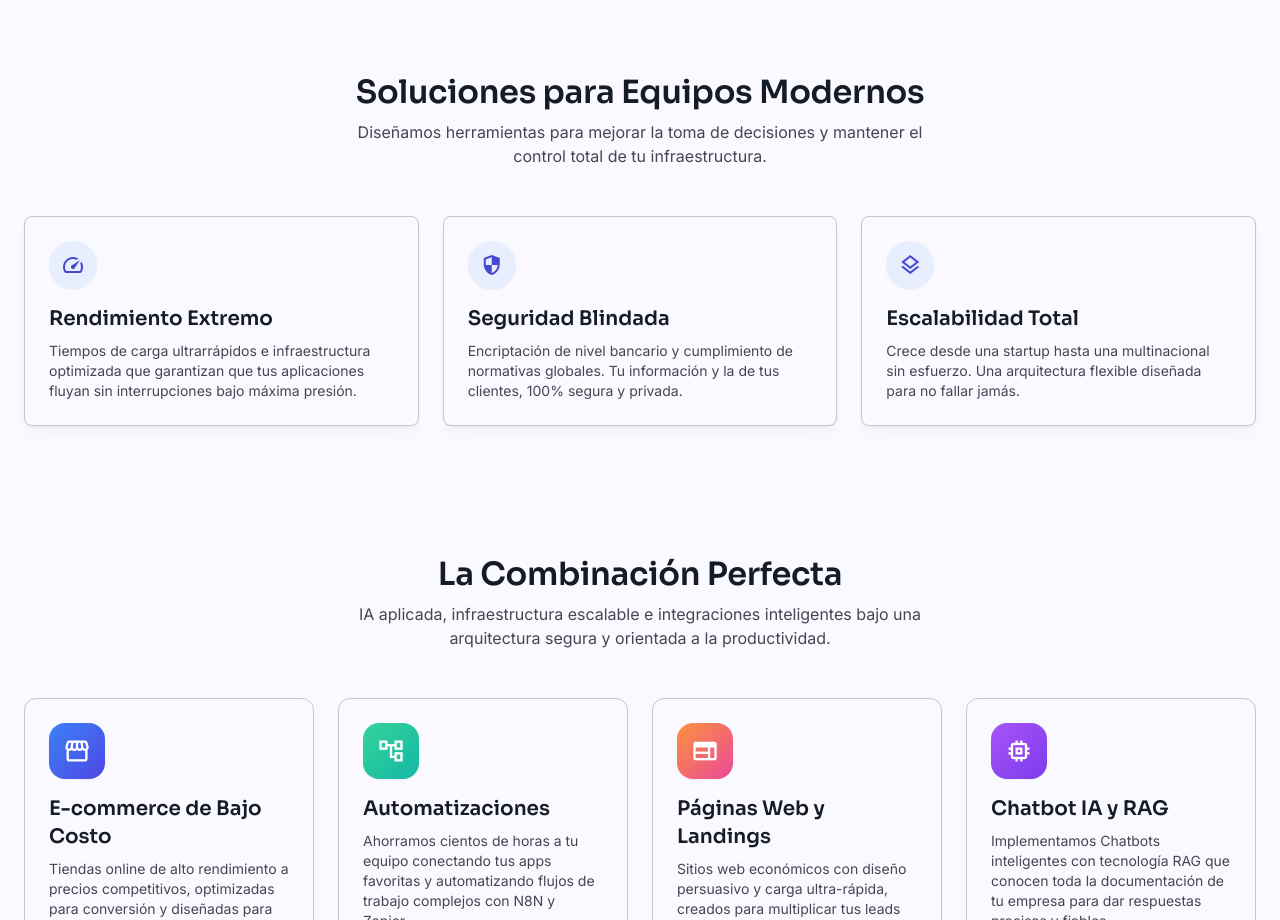
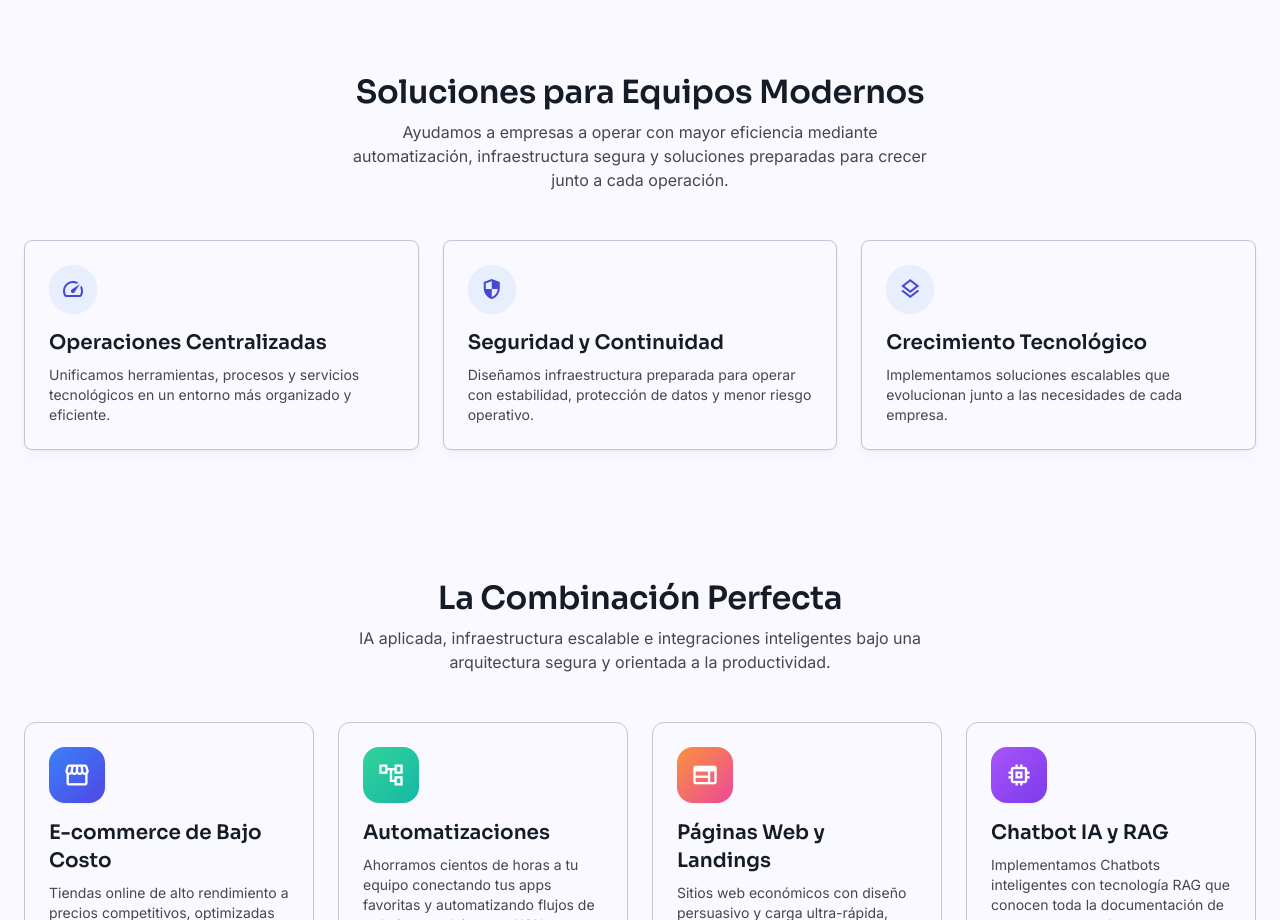
Before and after one commit to Katrix-soft/katrixland, an Angular app: page / in a window 1280 px wide. Shown: the part 1320-2240 px from the top of the page. Built offline with nearby package versions, Linux system fonts and the light colour scheme.

Commit message:
Refine features section messaging

```diff
--- a/src/app/app.html
+++ b/src/app/app.html
@@ -63,7 +63,7 @@
 <div class="max-w-container-max mx-auto">
 <div class="text-center mb-2xl">
 <h2 class="font-headline-lg text-headline-lg text-on-surface mb-sm">Soluciones para Equipos Modernos</h2>
-<p class="font-body-md text-body-md text-on-surface-variant max-w-xl mx-auto">Diseñamos herramientas para mejorar la toma de decisiones y mantener el control total de tu infraestructura.</p>
+<p class="font-body-md text-body-md text-on-surface-variant max-w-xl mx-auto">Ayudamos a empresas a operar con mayor eficiencia mediante automatización, infraestructura segura y soluciones preparadas para crecer junto a cada operación.</p>
 </div>
 <div class="grid grid-cols-1 md:grid-cols-3 gap-lg">
 <!-- Feature Card 1 -->
@@ -71,24 +71,24 @@
 <div class="w-12 h-12 rounded-full bg-surface-container flex items-center justify-center mb-md group-hover:bg-gradient-to-br group-hover:from-blue-500 group-hover:to-indigo-600 transition-all duration-300 shadow-sm">
 <span class="material-symbols-outlined text-primary group-hover:text-white transition-colors duration-300">speed</span>
 </div>
-<h3 class="font-headline-sm text-headline-sm text-on-surface mb-sm group-hover:text-blue-600 transition-colors">Rendimiento Extremo</h3>
-<p class="font-body-sm text-body-sm text-on-surface-variant">Tiempos de carga ultrarrápidos e infraestructura optimizada que garantizan que tus aplicaciones fluyan sin interrupciones bajo máxima presión.</p>
+<h3 class="font-headline-sm text-headline-sm text-on-surface mb-sm group-hover:text-blue-600 transition-colors">Operaciones Centralizadas</h3>
+<p class="font-body-sm text-body-sm text-on-surface-variant">Unificamos herramientas, procesos y servicios tecnológicos en un entorno más organizado y eficiente.</p>
 </div>
 <!-- Feature Card 2 -->
 <div class="bg-surface border border-outline-variant rounded-lg p-lg shadow-[0px_1px_3px_rgba(0,0,0,0.05),_0px_10px_15px_-3px_rgba(0,0,0,0.03)] hover:border-emerald-500 hover:shadow-emerald-500/20 hover:-translate-y-1 transition-all duration-300 group">
 <div class="w-12 h-12 rounded-full bg-surface-container flex items-center justify-center mb-md group-hover:bg-gradient-to-br group-hover:from-emerald-400 group-hover:to-teal-500 transition-all duration-300 shadow-sm">
 <span class="material-symbols-outlined text-primary group-hover:text-white transition-colors duration-300">security</span>
 </div>
-<h3 class="font-headline-sm text-headline-sm text-on-surface mb-sm group-hover:text-emerald-600 transition-colors">Seguridad Blindada</h3>
-<p class="font-body-sm text-body-sm text-on-surface-variant">Encriptación de nivel bancario y cumplimiento de normativas globales. Tu información y la de tus clientes, 100% segura y privada.</p>
+<h3 class="font-headline-sm text-headline-sm text-on-surface mb-sm group-hover:text-emerald-600 transition-colors">Seguridad y Continuidad</h3>
+<p class="font-body-sm text-body-sm text-on-surface-variant">Diseñamos infraestructura preparada para operar con estabilidad, protección de datos y menor riesgo operativo.</p>
 </div>
 <!-- Feature Card 3 -->
 <div class="bg-surface border border-outline-variant rounded-lg p-lg shadow-[0px_1px_3px_rgba(0,0,0,0.05),_0px_10px_15px_-3px_rgba(0,0,0,0.03)] hover:border-purple-500 hover:shadow-purple-500/20 hover:-translate-y-1 transition-all duration-300 group">
 <div class="w-12 h-12 rounded-full bg-surface-container flex items-center justify-center mb-md group-hover:bg-gradient-to-br group-hover:from-purple-500 group-hover:to-violet-600 transition-all duration-300 shadow-sm">
 <span class="material-symbols-outlined text-primary group-hover:text-white transition-colors duration-300">layers</span>
 </div>
-<h3 class="font-headline-sm text-headline-sm text-on-surface mb-sm group-hover:text-purple-600 transition-colors">Escalabilidad Total</h3>
-<p class="font-body-sm text-body-sm text-on-surface-variant">Crece desde una startup hasta una multinacional sin esfuerzo. Una arquitectura flexible diseñada para no fallar jamás.</p>
+<h3 class="font-headline-sm text-headline-sm text-on-surface mb-sm group-hover:text-purple-600 transition-colors">Crecimiento Tecnológico</h3>
+<p class="font-body-sm text-body-sm text-on-surface-variant">Implementamos soluciones escalables que evolucionan junto a las necesidades de cada empresa.</p>
 </div>
 </div>
 </div>
```
